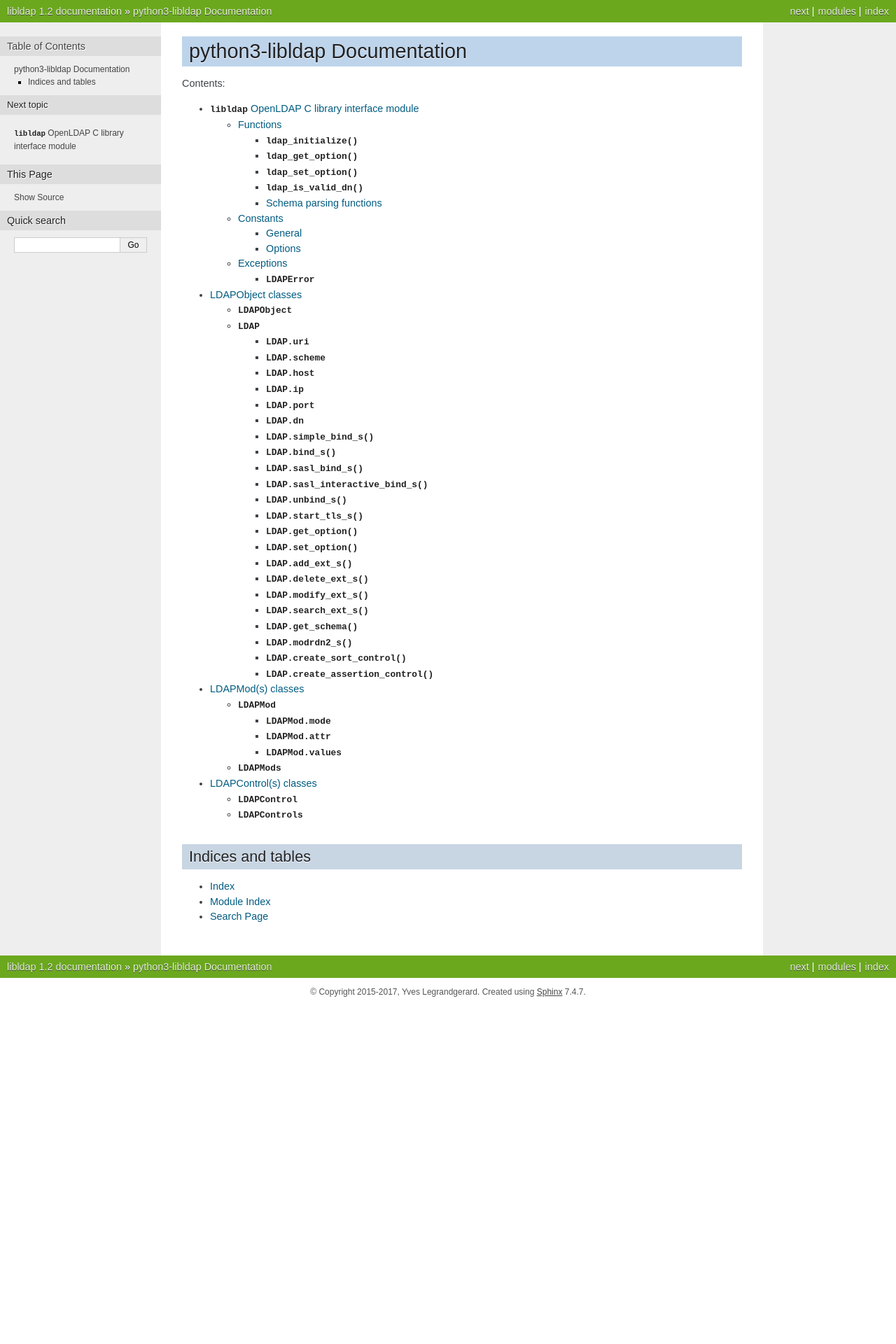
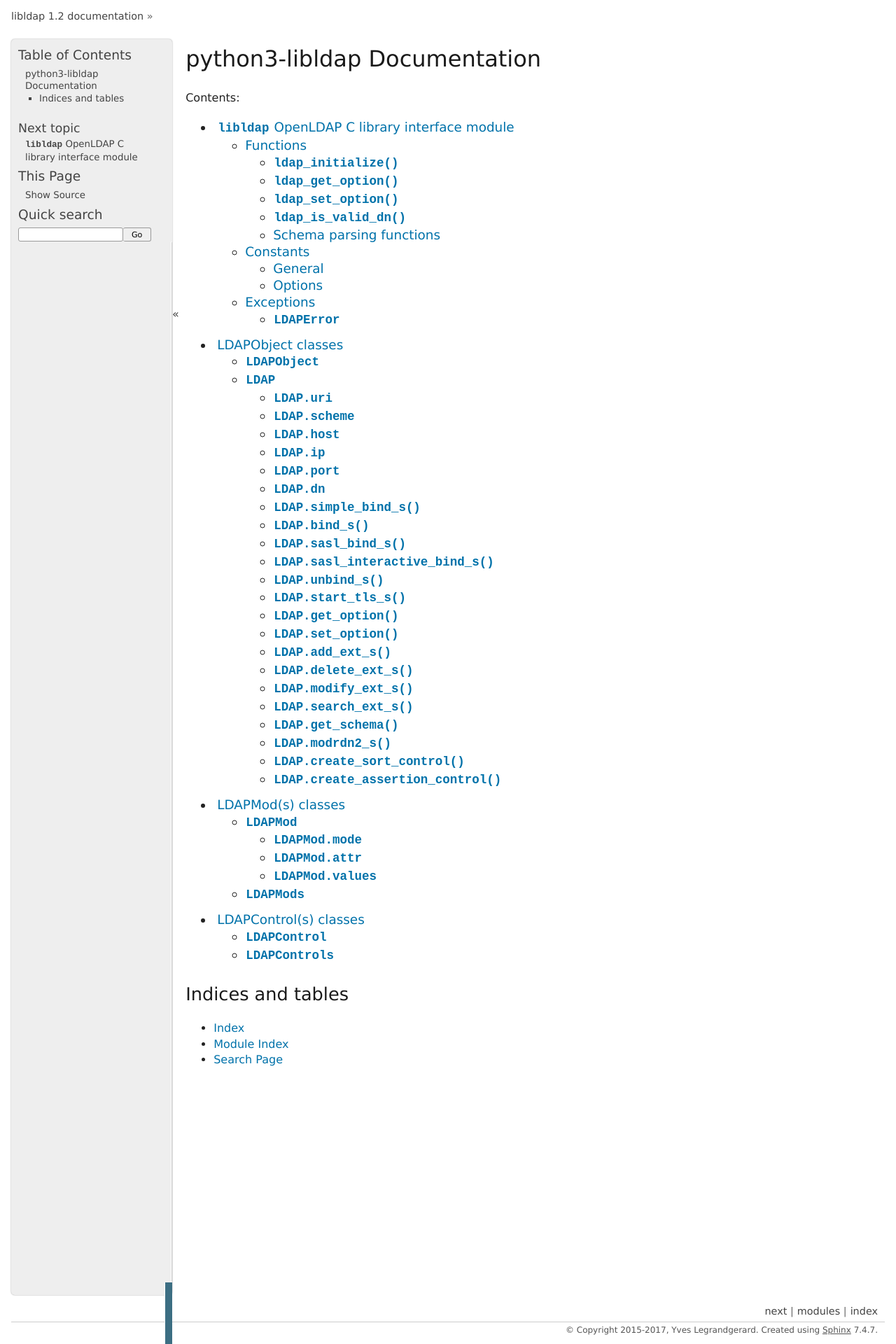
Before and after one commit to ylgg/libldap, a Sphinx documentation site: the page built from sphinx/source/index.rst, in a window 1280 px wide. Shown: the top 1920 px of the page at 70% size. Built offline with Sphinx 7.4.7, drawn with Linux system fonts in a browser that asks for light colours; before the commit the page ends 1437 px from its top, so only the background shows below that.

Commit message:
doc: change to sphinx_py3doc_enhanced_theme

```diff
--- a/README.txt
+++ b/README.txt
@@ -26,7 +26,7 @@
      $ python3 setup.py build
 
   3. To (re)make html documentation, run (you need `sphinx' tool for Python3,
-     see http://sphinx-doc.org):
+     see http://sphinx-doc.org and `sphinx_py3doc_enhanced_theme' module):
 
      $ python3 setup.py build_sphinx --source-dir sphinx/source --build-dir doc
 
--- a/sphinx/source/conf.py
+++ b/sphinx/source/conf.py
@@ -15,6 +15,7 @@
 
 import sys
 import os
+import sphinx_py3doc_enhanced_theme
 
 # If extensions (or modules to document with autodoc) are in another directory,
 # add these directories to sys.path here. If the directory is relative to the
@@ -88,7 +89,7 @@
 #show_authors = False
 
 # The name of the Pygments (syntax highlighting) style to use.
-pygments_style = 'sphinx'
+pygments_style = 'friendly'
 
 # A list of ignored prefixes for module index sorting.
 #modindex_common_prefix = []
@@ -101,15 +102,25 @@
 
 # The theme to use for HTML and HTML Help pages.  See the documentation for
 # a list of builtin themes.
-html_theme = 'nature'
+html_theme = 'sphinx_py3doc_enhanced_theme'
 
 # Theme options are theme-specific and customize the look and feel of a theme
 # further.  For a list of options available for each theme, see the
 # documentation.
 #html_theme_options = {}
+html_theme_options = {
+    #'githuburl': 'https://github.com/ionelmc/sphinx-py3doc-enhanced-theme/',
+    'bodyfont': '"Lucida Grande",Arial,sans-serif',
+    'headfont': '"Lucida Grande",Arial,sans-serif',
+    'codefont': 'monospace,sans-serif',
+    'linkcolor': '#0072AA',
+    'visitedlinkcolor': '#6363bb',
+    'extrastyling': False,
+}
 
 # Add any paths that contain custom themes here, relative to this directory.
 #html_theme_path = []
+html_theme_path = [sphinx_py3doc_enhanced_theme.get_html_theme_path()]
 
 # The name for this set of Sphinx documents.  If None, it defaults to
 # "<project> v<release> documentation".
```
